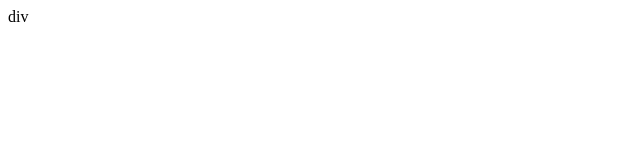
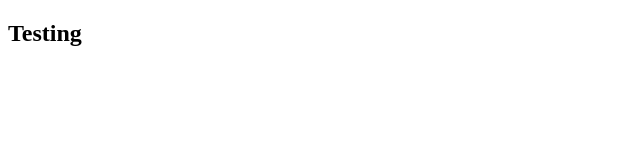
Before and after one commit to Rakum4/latihanGIT, a plain HTML site: page index.html in a window 1280 px wide. Shown: the whole page, without its empty margins (0-640 px from the left). Drawn offline with Linux system fonts and the light colour scheme.

Commit message:
Add Heading

```diff
--- a/index.html
+++ b/index.html
@@ -7,6 +7,8 @@
     <title>Latihan GIT</title>
   </head>
   <body>
-    div
+    <div>
+      <h2>Testing</h2>
+    </div>
   </body>
 </html>
```
